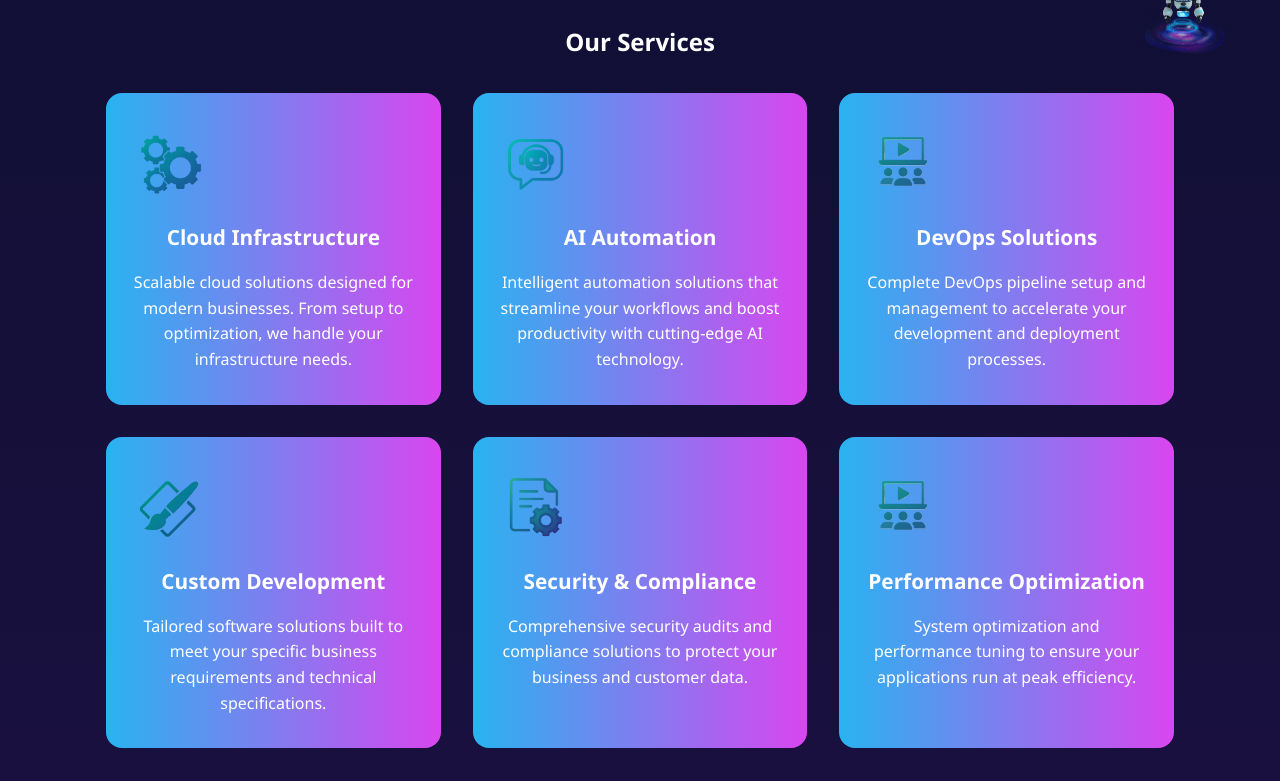
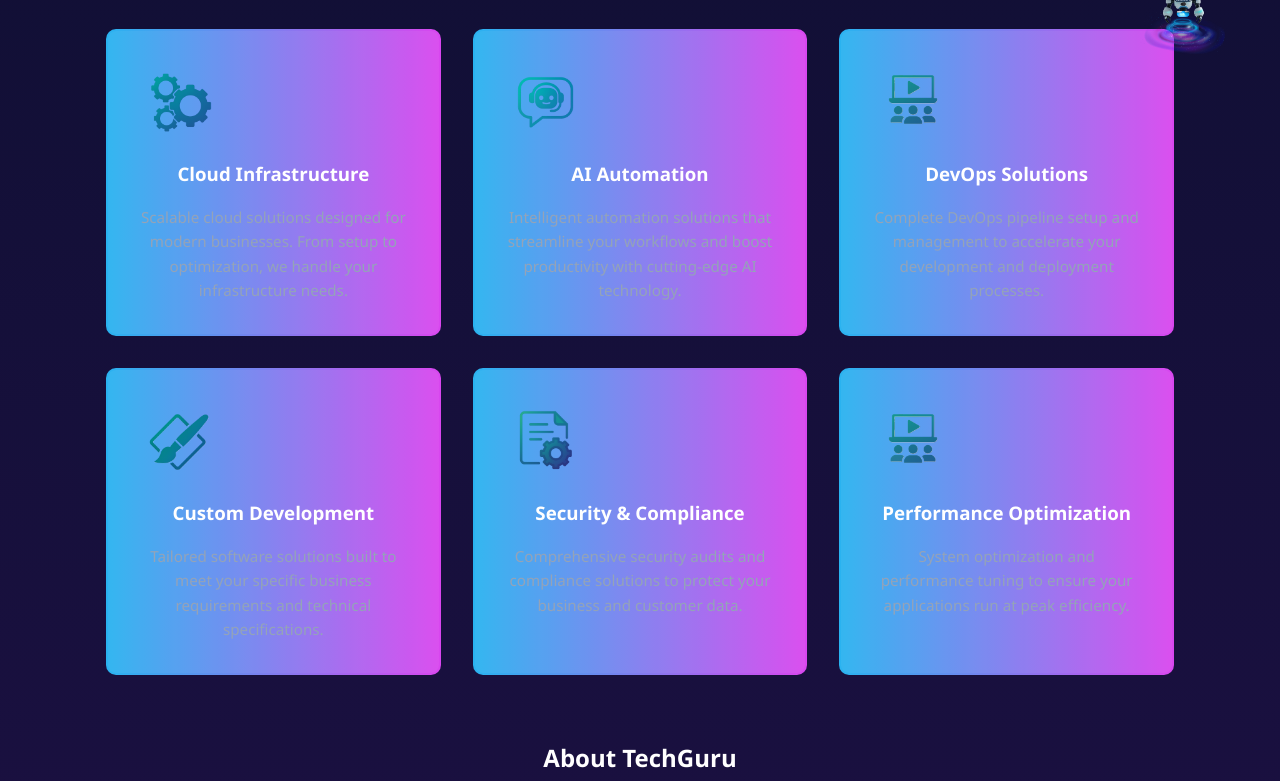
Before and after one commit to TechGuruServices/TECHGURU, a plain HTML site: page index.html in a window 1280 px wide. Shown: the part 695-1476 px from the top of the page. Drawn offline with nearby package versions, Linux system fonts and the light colour scheme.

Commit message:
Update main.css

```diff
--- a/main.css
+++ b/main.css
@@ -199,11 +199,7 @@ img {
 /* ===============================
    Services
    =============================== */
-.services {
-  padding: 4rem 1rem;
-  text-align: center;
-}
-
+/* Service Cards Styling */
 .services-grid {
   display: grid;
   grid-template-columns: repeat(auto-fit, minmax(250px, 1fr));
@@ -211,38 +207,52 @@ img {
   margin-top: 2rem;
 }
 
-/* Service card with gradient border */
 .service-card {
-  background: var(--card-bg);
-  border-radius: 16px;
-  padding: 2rem 1.5rem;
+  background: rgba(255, 255, 255, 0.05);
+  border-radius: 10px;
+  padding: 2rem;
+  text-align: center;
   position: relative;
-  transition: box-shadow 0.3s, transform 0.3s;
-  z-index: 1;
-  /* Gradient border via pseudo */
+  transition: transform 0.3s ease;
+  /* Create space for the gradient border */
+  border: 2px solid transparent;
+  background-clip: padding-box;
 }
 
+/* Gradient border effect */
 .service-card::before {
-  content: "";
+  content: '';
   position: absolute;
-  inset: 0;
-  padding: 2px; /* thickness of border */
-  border-radius: 16px;
+  top: 0;
+  right: 0;
+  bottom: 0;
+  left: 0;
+  z-index: -1;
+  margin: -2px; /* Corresponds to border width */
+  border-radius: inherit; /* Use the same border-radius as the card */
   background: linear-gradient(90deg, #29b3f0, #d946ef);
-  z-index: -1;
-  pointer-events: none;
-  transition: opacity 0.3s;
-  opacity: 1;
 }
 
 .service-card:hover {
-  transform: translateY(-6px) scale(1.02);
-  box-shadow: 0 4px 24px rgba(41,179,240,0.08), 0 2px 8px rgba(217,70,239,0.08);
+  transform: translateY(-6px);
+}
+
+.service-card img,
+.service-card i {
+  color: #29b3f0;
+  font-size: 2.5rem;
+  margin-bottom: 1rem;
 }
 
 .service-card h3 {
-  margin-top: 1rem;
-  font-size: 1.3rem;
+  color: var(--text-color);
+  margin: 1rem 0;
+}
+
+.service-card p {
+  color: var(--subtext-color);
+  font-size: 0.95rem;
+  line-height: 1.6;
 }
 
 /* ===============================
```
